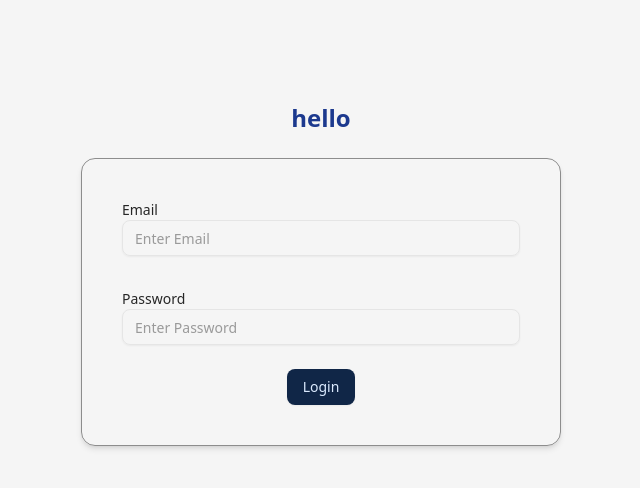
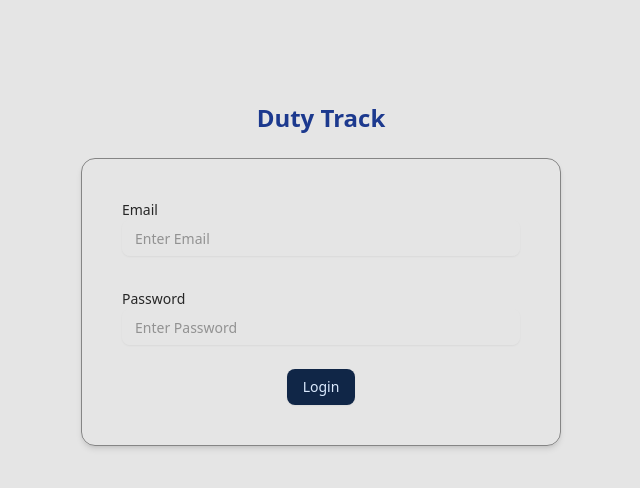
Before and after one commit to lochansaroy02/beat-app-frontend, a Next.js app: page /en in a window 1280 px wide. Shown: the top 488 px of the page, without its empty margins (319-959 px from the left). Built offline with nearby package versions, Linux system fonts and the light colour scheme.

Commit message:
fixed the url

```diff
--- a/src/app/[locale]/layout.tsx
+++ b/src/app/[locale]/layout.tsx
@@ -16,9 +16,9 @@ const geistMono = Geist_Mono({ variable: "--font-geist-mono", subsets: ["latin"]
 
 
 export const metadata: Metadata = {
-  title: "Inquiry Application",
 
-  description: "This app is regardging to the ",
+  title: "Duty Track",
+  description: "Track the performace of beat incharge ",
 };
 
 
@@ -41,7 +41,7 @@ const RootLayout = async ({
 
   return (
     <html lang={locale}>
-      <body className={`${geistSans.variable} ${geistMono.variable} antialiased  bg-neutral-100`}>
+      <body className={`${geistSans.variable} ${geistMono.variable} antialiased  bg-neutral-200`}>
         <NextIntlClientProvider locale={locale} messages={messages}>
           {children}
         </NextIntlClientProvider>
--- a/src/app/[locale]/page.tsx
+++ b/src/app/[locale]/page.tsx
@@ -1,19 +1,12 @@
 "use client";
 import LoginForm from "@/components/LoginForm";
-import { useTranslations } from "next-intl";
 
 
 export default function LoginPage() {
 
-
-
-
-
-  const t = useTranslations("HomePage");
-
   return (
-    <div className="flex min-h-screen items-center  flex-col  mt-[8%] ">
-      <h1 className="text-2xl text-blue-900 font-bold mb-6 text-center">hello</h1>
+    <div className="flex min-h-screen  items-center  flex-col  mt-[8%] ">
+      <h1 className="text-2xl text-blue-900 font-bold mb-6 text-center">Duty Track</h1>
       <div className="  w-3/4  flex items-center justify-center  ">
         <LoginForm />
       </div>
```
Also changed, not shown: 1 other file (tests, documents, lock files or other folders).
